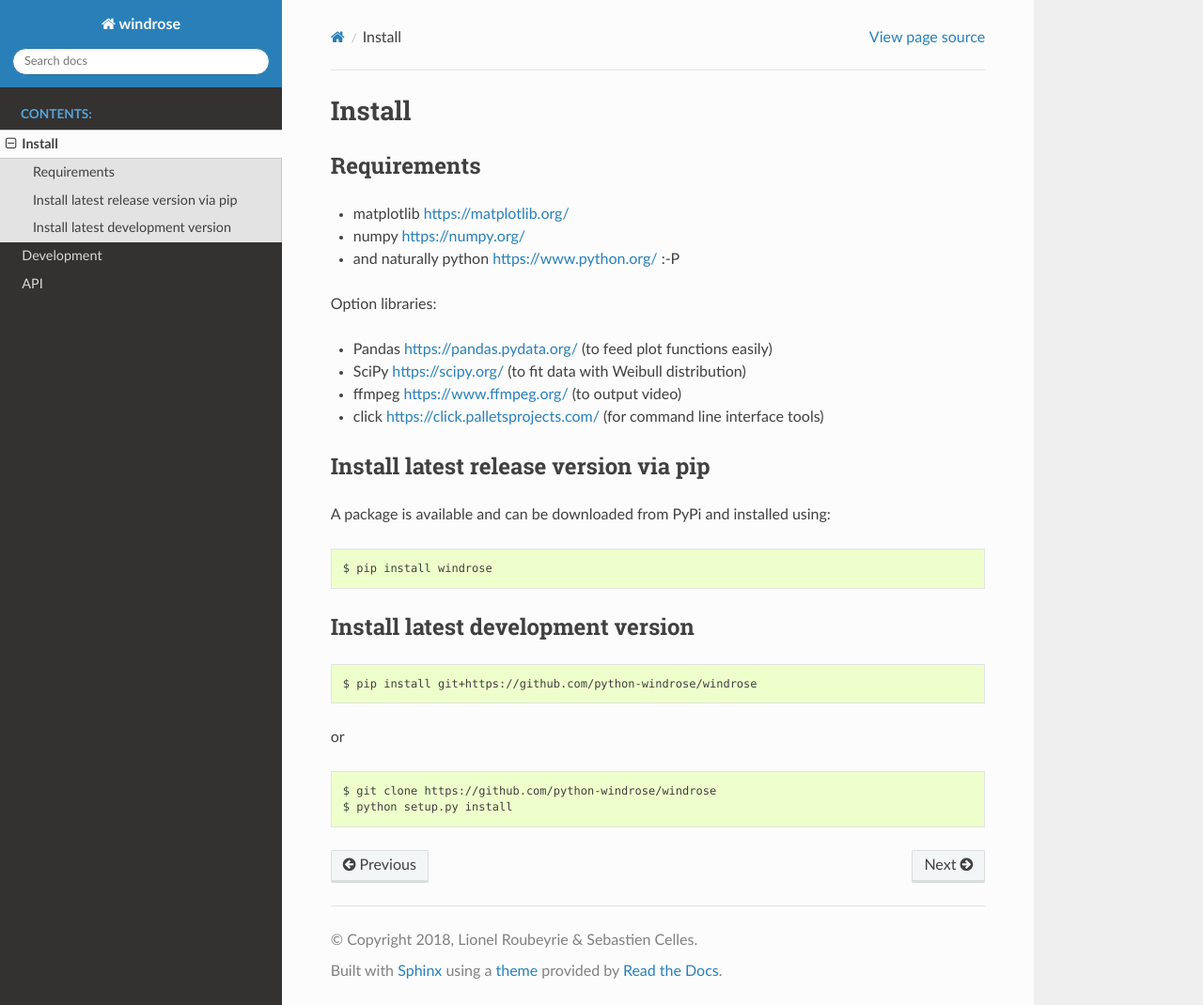
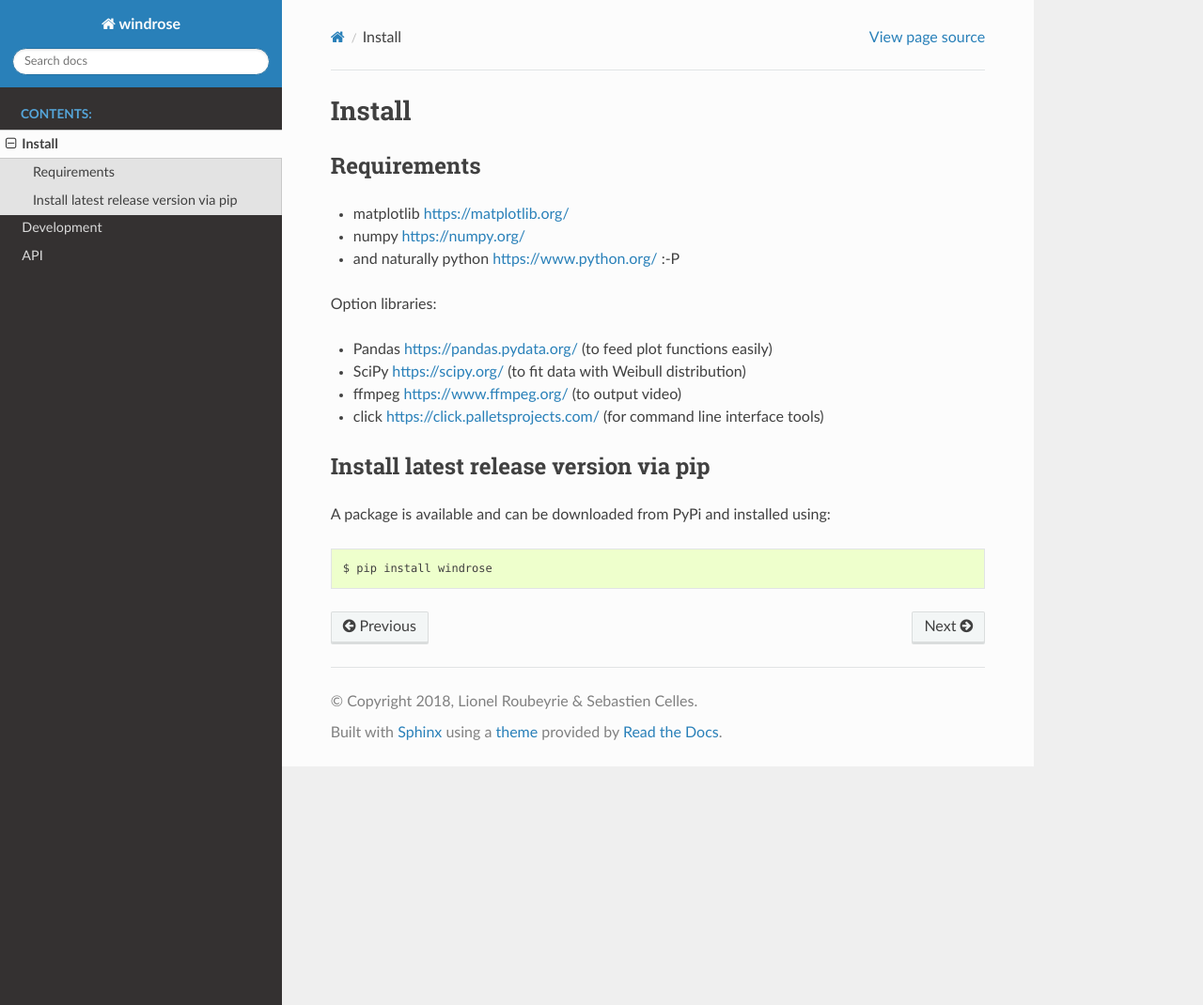
Before and after one commit to python-windrose/windrose, a Sphinx documentation site: the page built from docs/install.rst, in a window 1280 px wide and 1070 px high. Shown: the whole window at 94% size. Built offline with Sphinx 7.4.7 and the Read the Docs theme 2.0.0, drawn with Linux system fonts in a browser that asks for light colours; pages that are not in the unit, such as notebooks, are missing from menus.

Commit message:
remove dev instructions b/c we have a section for it

```diff
--- a/docs/install.rst
+++ b/docs/install.rst
@@ -24,17 +24,3 @@ using:
 .. code:: bash
 
     $ pip install windrose
-
-Install latest development version
-~~~~~~~~~~~~~~~~~~~~~~~~~~~~~~~~~~
-
-.. code:: bash
-
-    $ pip install git+https://github.com/python-windrose/windrose
-
-or
-
-.. code:: bash
-
-    $ git clone https://github.com/python-windrose/windrose
-    $ python setup.py install
```
